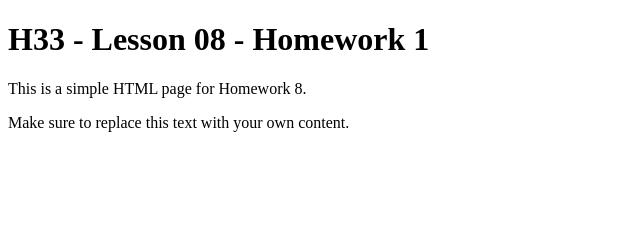
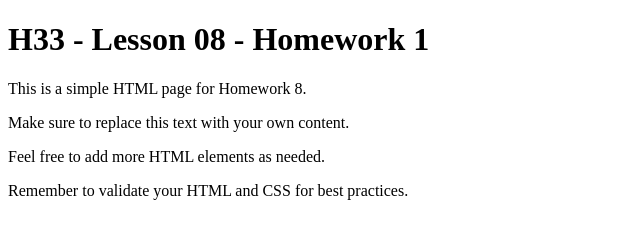
Before and after one commit to leo031106/lesson8_hw, a plain HTML site: page index.html in a window 1280 px wide. Shown: the whole page, without its empty margins (0-640 px from the left). Drawn offline with Linux system fonts and the light colour scheme.

Commit message:
lesson8_change

```diff
--- a/index.html
+++ b/index.html
@@ -9,6 +9,8 @@
     <h1>H33 - Lesson 08 - Homework 1</h1>
     <p>This is a simple HTML page for Homework 8.</p>
     <p>Make sure to replace this text with your own content.</p>
+    <p>Feel free to add more HTML elements as needed.</p>
+    <p>Remember to validate your HTML and CSS for best practices.</p>
 
 </body>
 </html>
```
